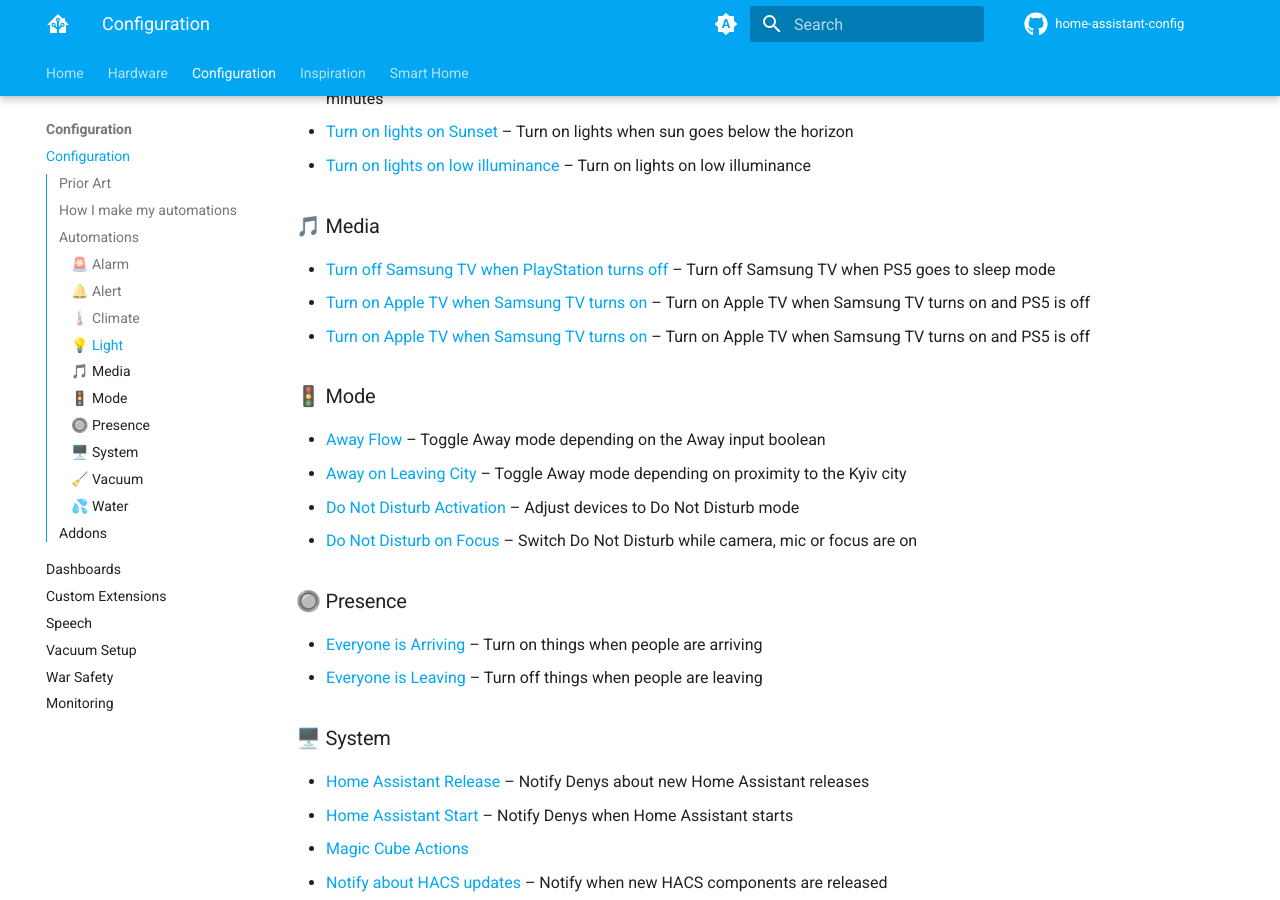
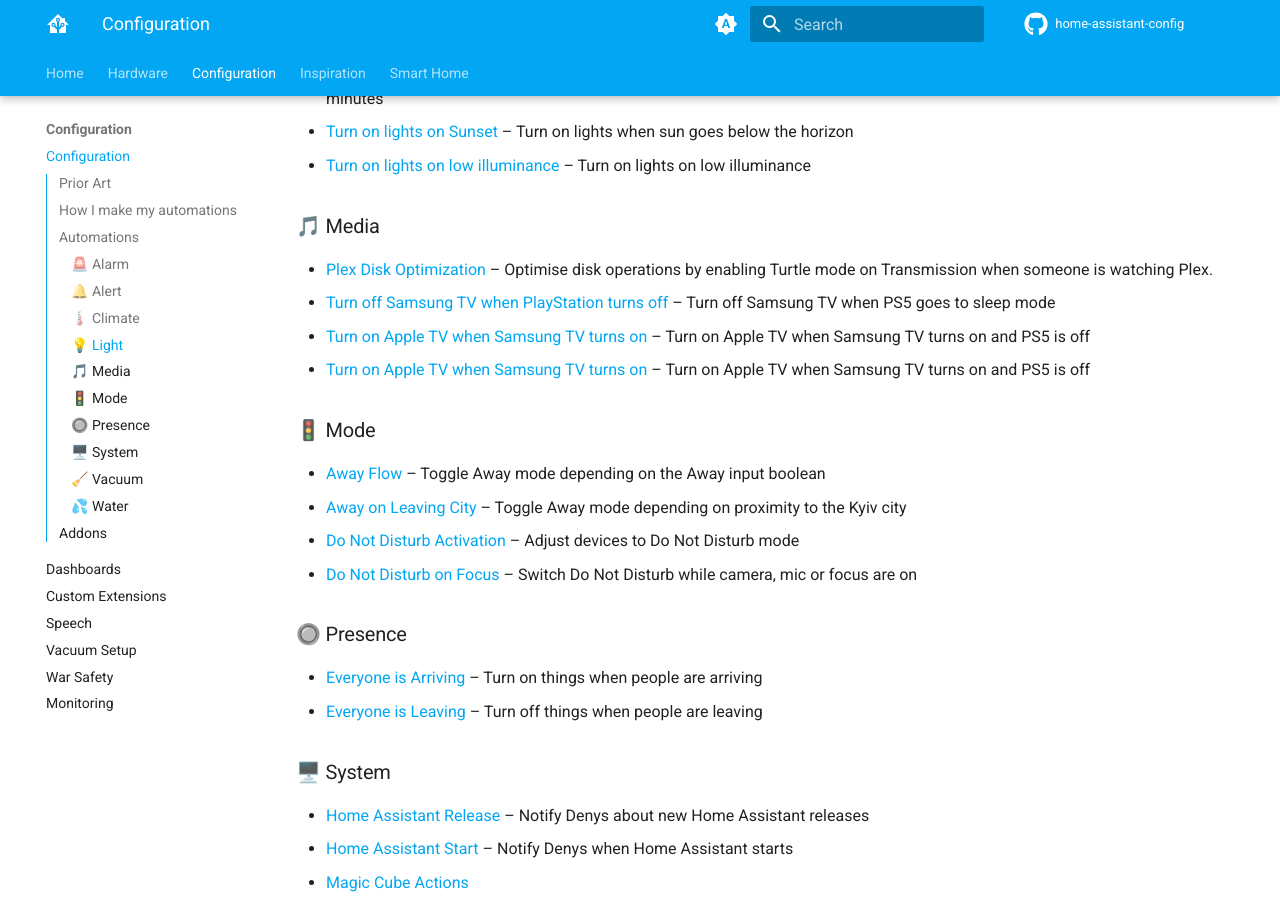
Before and after one commit to denysdovhan/home-assistant-config, an MkDocs documentation site: the page built from docs/config/index.md, in a window 1280 px wide and 900 px high, scrolled down 2813 px. Built offline with MkDocs 1.6.1 and Material for MkDocs 9.7.7, drawn with Linux system fonts in a browser that asks for light colours; comment, search, counter and statistics services are not loaded; part of the change alters nothing that is shown; some of the changed text lies outside the part shown.

Commit message:
docs: Update docs

```diff
--- a/docs/config/index.md
+++ b/docs/config/index.md
@@ -41,14 +41,14 @@ Here you can discover all of the automations powering my home. The list is autom
 1. [🔔 Alert](#-alert) (10 automation)
 1. [🌡️ Climate](#-climate) (8 automation)
 1. [💡 Light](#-light) (6 automation)
-1. [🎵 Media](#-media) (3 automation)
+1. [🎵 Media](#-media) (4 automation)
 1. [🚦 Mode](#-mode) (4 automation)
 1. [🔘 Presence](#-presence) (2 automation)
 1. [🖥️ System](#-system) (10 automation)
 1. [🧹 Vacuum](#-vacuum) (8 automation)
 1. [💦 Water](#-water) (2 automation)
 
-Total number of automations: **55**️
+Total number of automations: **56**️
 
 ### 🚨 Alarm
 
@@ -90,6 +90,7 @@ Total number of automations: **55**️
 
 ### 🎵 Media
 
+- [Plex Disk Optimization](https://github.com/denysdovhan/home-assistant-config/blob/8bf54c21851b504155dc38530dda5f340078f0f9/automations.yaml#L2457) – Optimise disk operations by enabling Turtle mode on Transmission when someone is watching Plex.
 - [Turn off Samsung TV when PlayStation turns off](https://github.com/denysdovhan/home-assistant-config/blob/8bf54c21851b504155dc38530dda5f340078f0f9/automations.yaml#L95) – Turn off Samsung TV when PS5 goes to sleep mode
 - [Turn on Apple TV when Samsung TV turns on](https://github.com/denysdovhan/home-assistant-config/blob/8bf54c21851b504155dc38530dda5f340078f0f9/automations.yaml#L2029) – Turn on Apple TV when Samsung TV turns on and PS5 is off
 - [Turn on Apple TV when Samsung TV turns on](https://github.com/denysdovhan/home-assistant-config/blob/8bf54c21851b504155dc38530dda5f340078f0f9/automations.yaml#L2029) – Turn on Apple TV when Samsung TV turns on and PS5 is off
```
